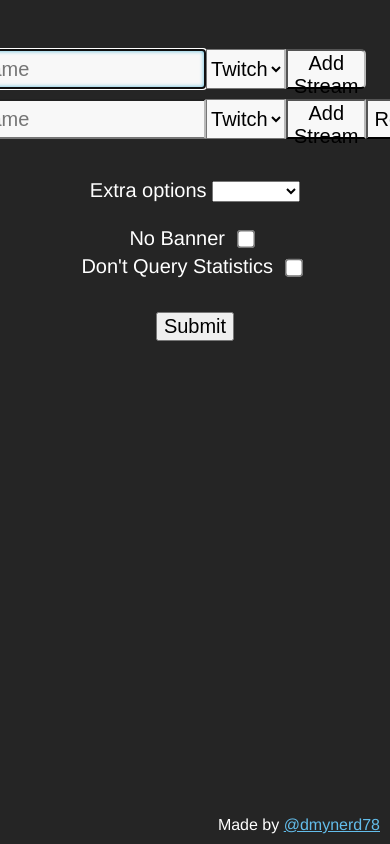
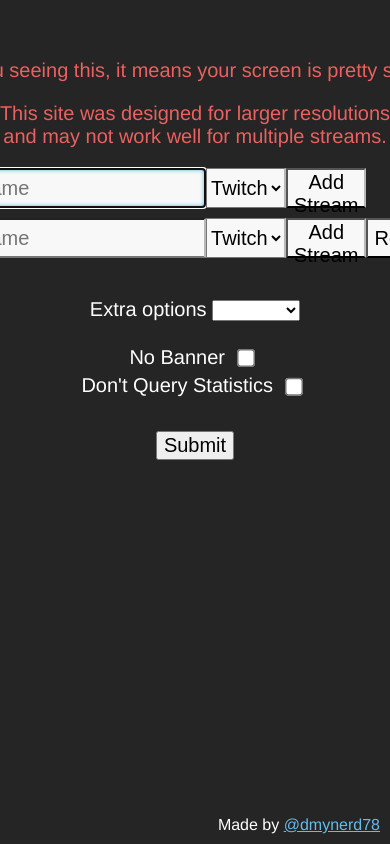
Before and after one commit to dmynerd78/multistream, a plain HTML site: page index.html in a window 390 px wide. Shown: the top 844 px of the page. Drawn offline with Linux system fonts and the light colour scheme.

Commit message:
Mobile checking

```diff
--- a/index.html
+++ b/index.html
@@ -10,6 +10,13 @@
 <body>
     <div id="stream-gen">
         <div class="wrapper">
+            <div class="mobile-only">
+                <p>If you seeing this, it means your screen is pretty small.</p>
+                <p>This site was designed for larger resolutions<br>
+                    and may not work well for multiple streams.
+                </p>
+            </div>
+
             <div class="input-group">
                 <input type="text" placeholder="Username" required>
                 <select>
--- a/style.css
+++ b/style.css
@@ -200,3 +200,16 @@ iframe {
     margin: 0;
     border: 0;
 }
+
+.mobile-only {
+    font-size: 125%;
+    color: #eb6060;
+    text-align: center;
+    display: none;
+}
+
+@media only screen and (max-width: 650px) {
+    .mobile-only {
+        display: initial !important;
+    }
+}
```
